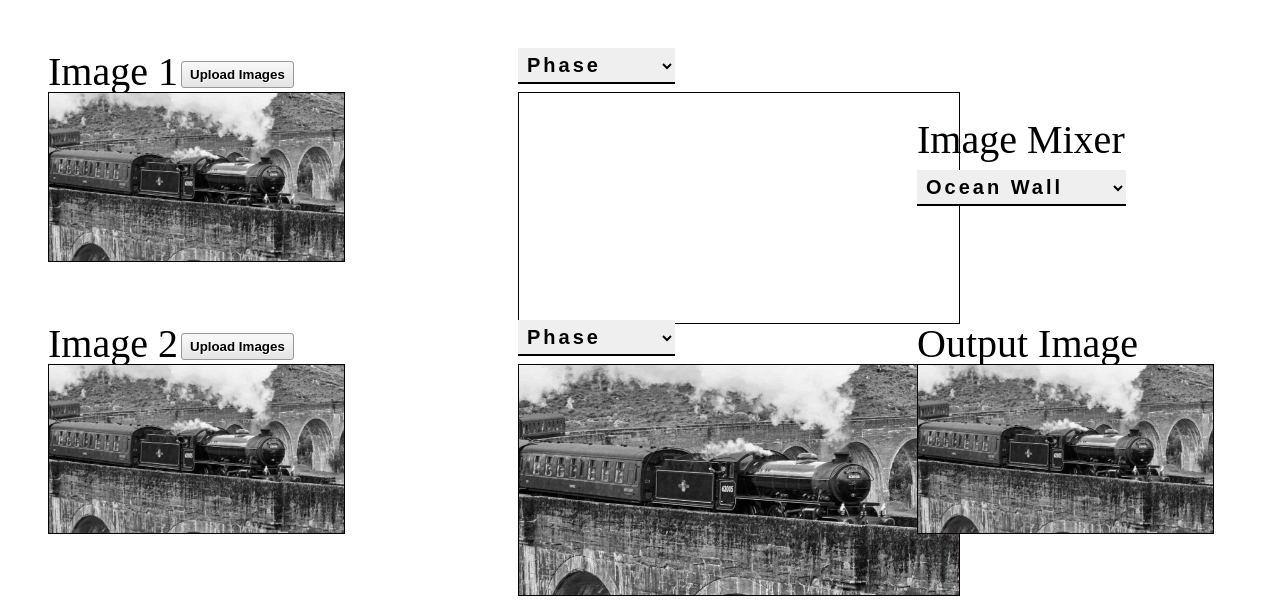
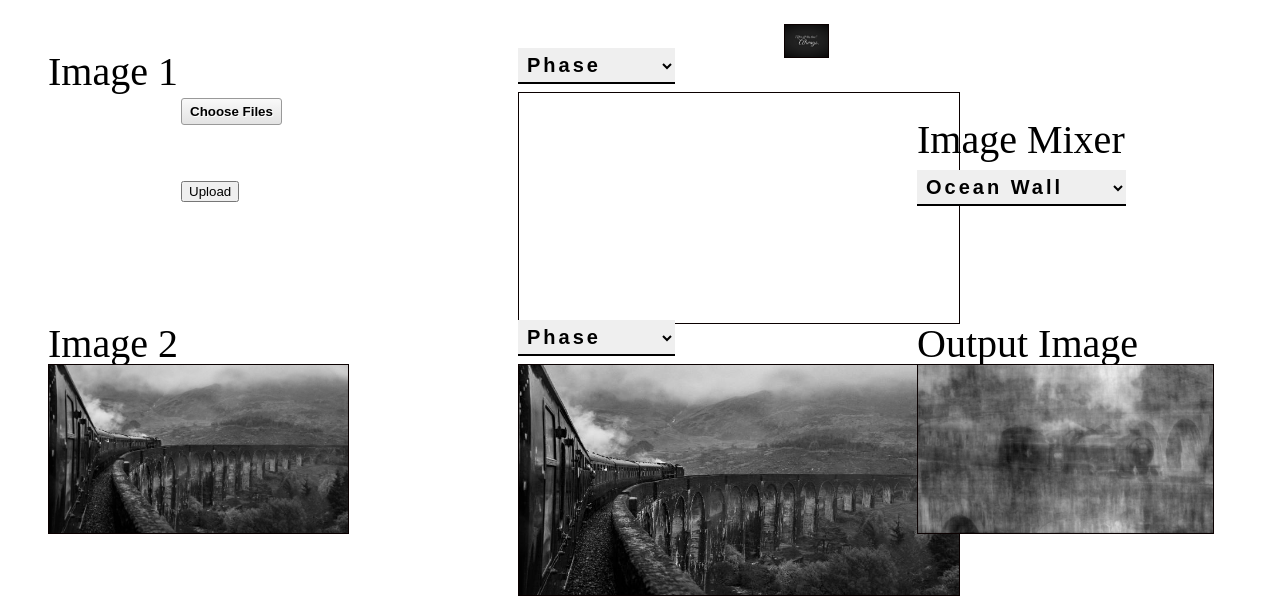
Before and after one commit to SaraElwatany/Image-Mixer, a Flask app: page / in a window 1280 px wide. Shown: the top 600 px of the page. Run offline with Flask 2, Linux system fonts and the light colour scheme.

Commit message:
upload back

```diff
--- a/app.py
+++ b/app.py
@@ -1,24 +1,88 @@
-from flask import Flask, render_template, request
+from flask import Flask , flash, request, redirect, url_for, render_template
 import numpy as np
 import matplotlib.pyplot as plt
 import cv2
 import functions
 import json
-# import sys, asyncio
-
-# if sys.platform == "win32" and (3, 8, 0) <= sys.version_info < (3, 9, 0):
-#     asyncio.set_event_loop_policy(asyncio.WindowsSelectorEventLoopPolicy())
+import urllib.request
+import os
+from werkzeug.utils import secure_filename
 
 
 app = Flask(__name__)
 
+UPLOAD_FOLDER = 'static/Images/'
+
+app.secret_key = "secret key"
+app.config['UPLOAD_FOLDER'] = UPLOAD_FOLDER
+app.config['MAX_CONTENT_LENGTH'] = 16 * 1024 * 1024
+
+ALLOWED_EXTENSIONS = set(['png', 'jpg', 'jpeg', 'gif'])
+
+def allowed_file(filename):
+    return '.' in filename and filename.rsplit('.', 1)[1].lower() in ALLOWED_EXTENSIONS
+
+
+@app.route('/')
+def home():
+    return render_template('Mixture.html')
 
 
 
-@app.route("/")
-def index():
-    message = "Hello to test page"
-    return render_template("Mixture.html" , msg = message)
+@app.route('/', methods=['POST'])
+def upload_image():
+    if 'files[]' not in request.files:
+        flash('No file part')
+        return redirect(request.url)
+    files = request.files.getlist('files[]')
+    file_names = []
+    for file in files:
+        if file and allowed_file(file.filename):
+            filename = secure_filename(file.filename)
+            file_names.append(filename)
+            file.save(os.path.join(app.config['UPLOAD_FOLDER'], filename))
+        else:
+            flash('Allowed image types are -> png, jpg, jpeg, gif')
+            return redirect(request.url)
+
+    img_a , freq_a , magnitude_spectrum_a , phase_spectrum_a = functions.imageFourier(file=os.path.join(app.config['UPLOAD_FOLDER'],file_names[0]))
+    img_b , freq_b , magnitude_spectrum_b , phase_spectrum_b = functions.imageFourier(file=os.path.join(app.config['UPLOAD_FOLDER'],file_names[1]))
+
+    functions.plotspectrums(img_a , magnitude_spectrum_a , phase_spectrum_a , img_b , magnitude_spectrum_b , phase_spectrum_b)
+
+
+
+    combined = np.multiply(np.abs(freq_a), np.exp(1j*np.angle(freq_b)))
+    imgCombined = np.real(np.fft.ifft2(combined))
+
+    plt.imsave('static\Images\output.png',imgCombined, cmap='gray')
+
+
+    return render_template('Mixture.html')
+
+
+
+# @app.route('/')
+# def imageMixing():
+
+
+
+#     img_a , freq_a , magnitude_spectrum_a , phase_spectrum_a = functions.imageFourier("static\Images\moonknight1.jpg")
+#     img_b , freq_b , magnitude_spectrum_b , phase_spectrum_b = functions.imageFourier("static\Images\\train.jpg")
+
+
+
+#     functions.plotspectrums(img_a , magnitude_spectrum_a , phase_spectrum_a , img_b , magnitude_spectrum_b , phase_spectrum_b)
+
+
+#     # combined = np.multiply(np.abs(freq_a), np.exp(1j*np.angle(freq_b)))
+#     # imgCombined = np.real(np.fft.ifft2(combined))
+
+#     # plt.imsave('static\Images\output.png',imgCombined, cmap='gray')
+
+
+
+#     return render_template("Mixture.html")
 
 
 
@@ -39,31 +103,6 @@ def test():
 
 
 
-@app.route('/imageMixing')
-def imageMixing():
-
-    img_a , freq_a , magnitude_spectrum_a , phase_spectrum_a = functions.imageFourier("moonknight1.jpg")
-    img_b , freq_b , magnitude_spectrum_b , phase_spectrum_b = functions.imageFourier("train.jpg")
-
-
-    # print(np.shape(freq_a))
-    # print(np.shape(freq_b))
-
-
-
-    functions.plotspectrums(img_a , magnitude_spectrum_a , phase_spectrum_a , img_b , magnitude_spectrum_b , phase_spectrum_b)
-
-
-    combined = np.multiply(np.abs(freq_a), np.exp(1j*np.angle(freq_b)))
-    imgCombined = np.real(np.fft.ifft2(combined))
-
-    plt.imsave('D:\Edu\DSP\Tasks\Task4\DSP_Task_4\static\Images\output.png',imgCombined, cmap='gray')
-
-
-
-    return render_template("Mixture.html")
-
-
 
 
 if __name__ == '__main__':
--- a/static/Style Sheet/style.css
+++ b/static/Style Sheet/style.css
@@ -51,12 +51,12 @@
 
 }
 
-.gallery__item--1 {
+/* .gallery__item--1 {
     grid-column-start: 1;
     grid-column-end: 3;
     grid-row-start: 2;
     grid-row-end: 5;
-}
+} */
 
 .gallery__item--2 {
     grid-column-start: 3;
@@ -189,7 +189,7 @@ grid-row-end: 9;
     visibility: hidden;
   }
   .custom-file-input::before {
-    content: 'Upload Images';
+    content: 'Choose Files';
     color: black;
     display: inline-block;
     background: -webkit-linear-gradient(top, #f9f9f9, #e3e3e3);
--- a/templates/Mixture.html
+++ b/templates/Mixture.html
@@ -19,7 +19,16 @@
           <div>Image 1</div>
         </figure>
           <figure class="gallery__item gallery__item--0_1">
-            <input type="file" class="custom-file-input">
+            <form method="POST" action="/" enctype="multipart/form-data">
+              <dl>
+                  <p>
+                    <input type="file" name="files[]" multiple="true" class="custom-file-input" autocomplete="off" required>
+                  </p>
+              </dl>
+              <p>
+                <input type="submit" value="Upload" class="btn btn-info">
+              </p>
+          </form>
         </figure>
         <figure class="gallery__item gallery__item--0_0">
           <select id="selectbox" data-selected="">
@@ -29,7 +38,7 @@
         </figure>
           <figure class="gallery__item gallery__item--1">
 
-              <img src="../static\Images\image2.png" alt="Gallery image 1" class="gallery__img">
+              <img src="../static\Images\image1.png" alt="Gallery image 1" class="gallery__img">
           </figure>
           <figure class="gallery__item gallery__item--2">
             <canvas id="canvas" width=440 height=230   ></canvas>
@@ -54,7 +63,16 @@
 
 
             <figure class="gallery__item gallery__item--8_1">
-              <input type="file" class="custom-file-input">
+              <!-- <form method="post" action="/" enctype="multipart/form-data">
+                <dl>
+                    <p>
+                        <input type="file" value="Choose file" name="image_b" class="custom-file-input" autocomplete="off" required>
+                    </p>
+                </dl>
+                <p>
+                    <input type="submit" value="Upload" class="btn btn-info">
+                </p>
+            </form> -->
             </figure>
           <figure class="gallery__item gallery__item--8">
             <div>Image 2</div>
@@ -76,7 +94,7 @@
           <div>Output Image</div>
         </figure>
           <figure class="gallery__item gallery__item--6">
-              <img src="../static\Images\image2.png" alt="Gallery image 6" class="gallery__img">
+              <img src="../static\Images\output.png" alt="Gallery image 6" class="gallery__img">
           </figure>
       </div>
   </div>
```
Also changed, not shown: static/Images/image1.png, static/Images/image2.png, static/Images/magnitude1.png, static/Images/magnitude2.png, static/Images/phase1.png, 1 other file.
